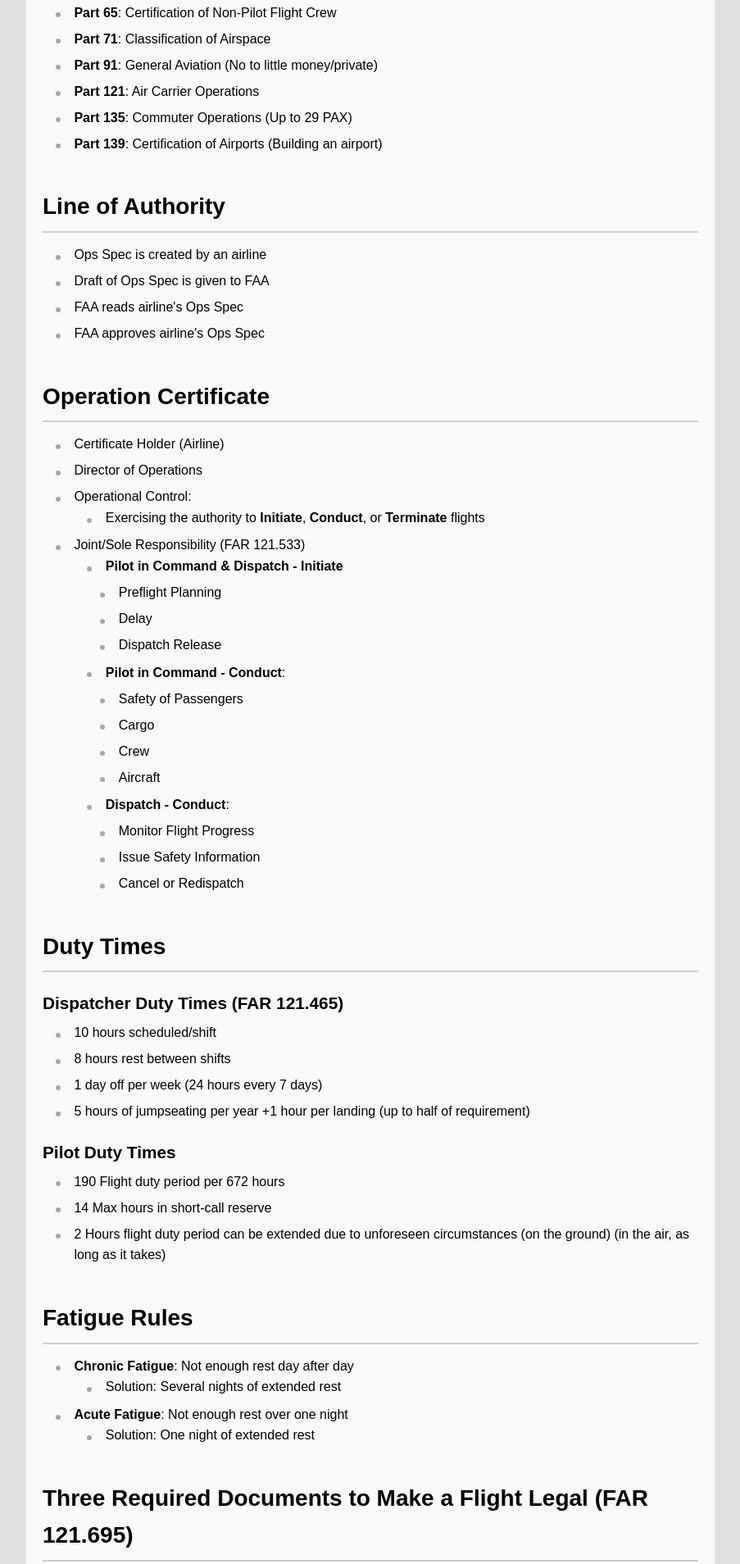
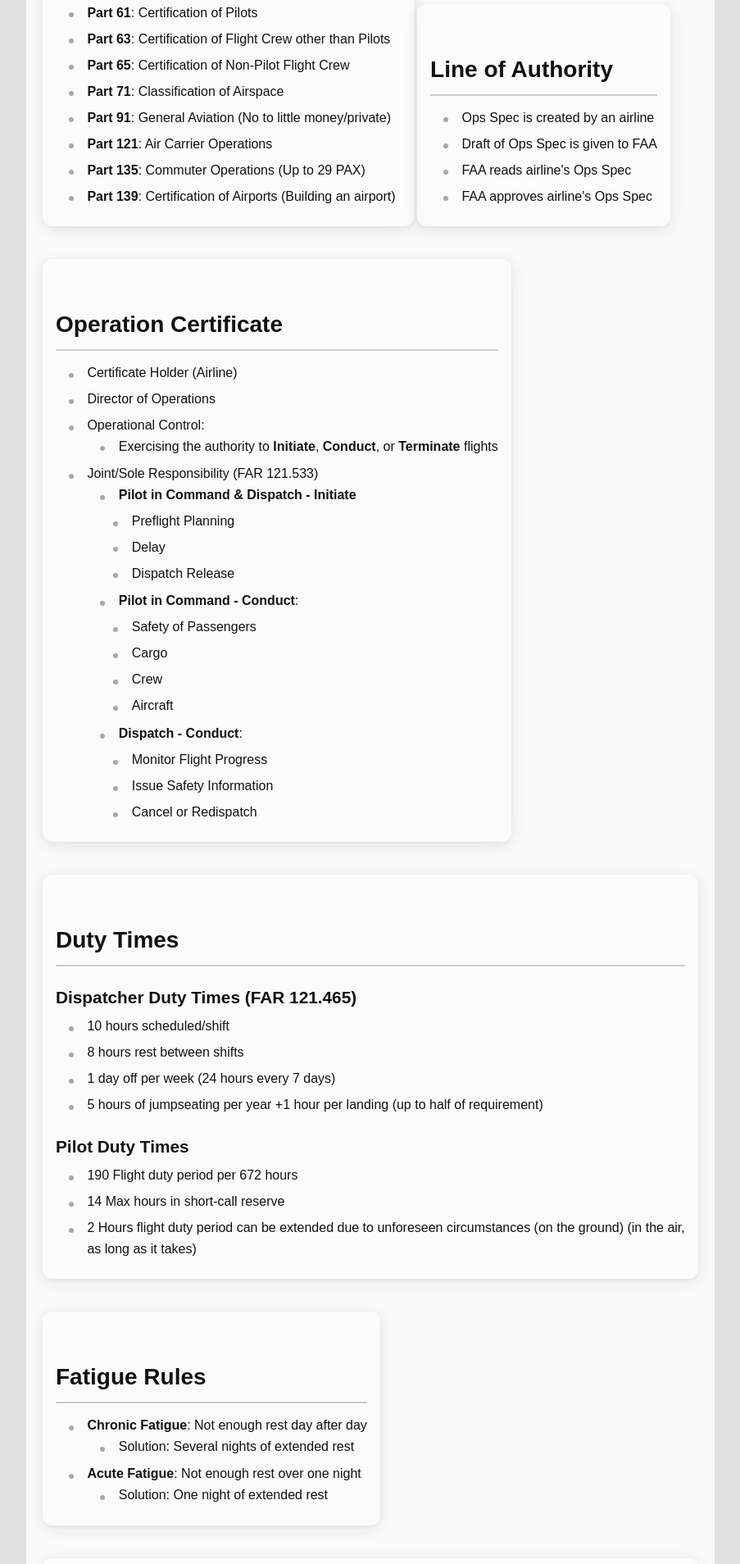
Before and after one commit to smolick/adtcstudybuddy, a plain HTML site: page needtoknow.html in a window 1280 px wide. Shown: the part 636-2544 px from the top of the page at 82% size, without its empty margins (188-1091 px from the left). Drawn offline with Linux system fonts and the light colour scheme.

Commit message:
Update needtoknow.html
styling changes

```diff
--- a/needtoknow.html
+++ b/needtoknow.html
@@ -15,7 +15,7 @@
   <main class="content">
     <h1>NEED TO KNOW</h1>
 
-    <section>
+    <section class="box">
       <h2>Title 14: Aeronautics &amp; Specs</h2>
       <p><strong>CFR</strong> - Code of Federal Regulations</p>
       <h3>Chapter 1: Federal Aviation Administration</h3>
@@ -35,7 +35,7 @@
       </ul>
     </section>
 
-    <section>
+    <section class="box">
       <h2>Line of Authority</h2>
       <ul>
         <li>Ops Spec is created by an airline</li>
@@ -45,7 +45,7 @@
       </ul>
     </section>
 
-    <section>
+    <section class="box">
       <h2>Operation Certificate</h2>
       <ul>
         <li>Certificate Holder (Airline)</li>
@@ -85,7 +85,7 @@
         </li>
     </section>
 
-    <section>
+    <section class="box">
       <h2>Duty Times</h2>
       <h3>Dispatcher Duty Times (FAR 121.465)</h3>
       <ul>
@@ -102,7 +102,7 @@
       </ul>
     </section>
 
-    <section>
+    <section class="box">
       <h2>Fatigue Rules</h2>
       <ul>
         <li><strong>Chronic Fatigue</strong>: Not enough rest day after day
@@ -118,7 +118,7 @@
       </ul>
     </section>
 
-    <section>
+    <section class="box">
       <h2>Three Required Documents to Make a Flight Legal (FAR 121.695)</h2>
       <ul>
         <li>Dispatch Release (<b>FATWIVES</b>)
```
